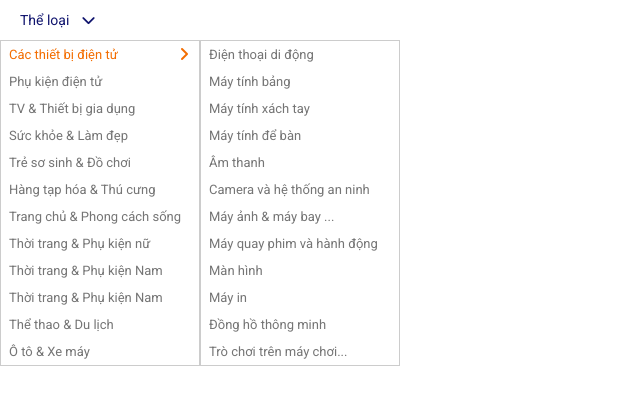
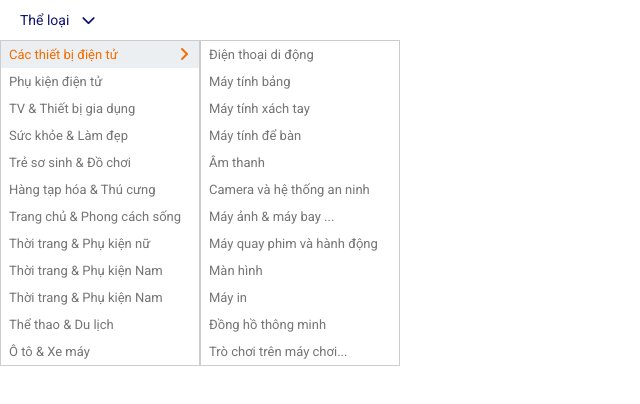
Before and after one commit to quang1606/java28-base-fe, a plain HTML site: page BTVN7/btvn7.html in a window 1280 px wide. In both pictures the pointer is over the item "Các thiết bị điện tử". Shown: the whole page, without its empty margins (0-640 px from the left). Drawn offline with Linux system fonts and the light colour scheme.

Commit message:
Update btvn7.css

```diff
--- a/BTVN7/assets/css/btvn7.css
+++ b/BTVN7/assets/css/btvn7.css
@@ -42,7 +42,7 @@ ul {
     display: block;
     height: 27px;
     padding-left: 8px;
-
+    z-index: 0;
     font-family: "Roboto", sans-serif;
     display: flex;
     justify-content: space-between;
@@ -61,6 +61,10 @@ ul {
     display: inline-block;
     color:  rgb(243, 109, 0);
 
+
+}
+.menu-item:hover{
+    background-color:#ECEFF1;
 }
 .q1:hover  {
     color:rgb(243, 109, 0);
```
